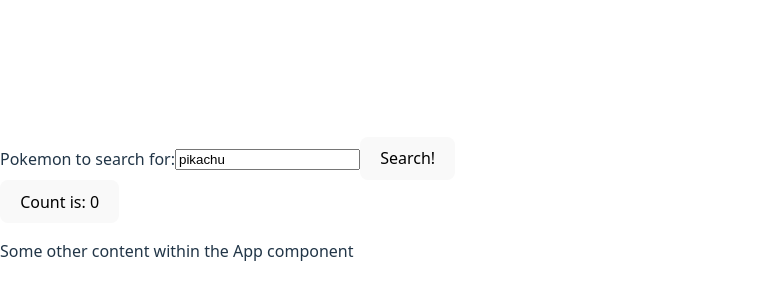
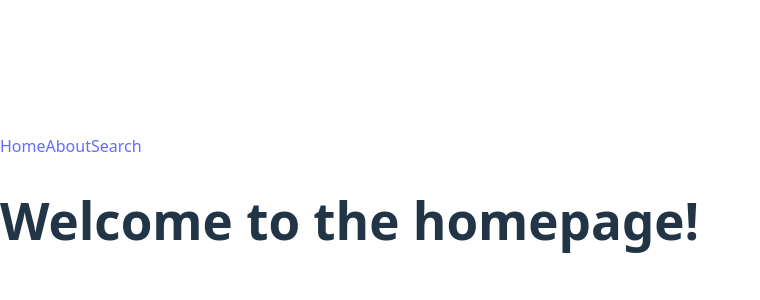
Before and after one commit to AlexStormwood/mar25-t2w06-reactjs-events, a React (Vite) app: page / in a window 1280 px wide. Shown: the part 192-492 px from the top of the page, without its empty margins (0-760 px from the left). Built offline with nearby package versions, Linux system fonts and the light colour scheme.

Commit message:
feat!: actual routing implemented!

```diff
--- a/src/main.jsx
+++ b/src/main.jsx
@@ -2,12 +2,28 @@
 import { createRoot } from 'react-dom/client'
 import './index.css'
 import {App} from './App.jsx'
-import { BrowserRouter } from 'react-router'
+import { BrowserRouter, Route, Routes } from 'react-router'
+import { Homepage } from './pages/Homepage.jsx'
+import { SearchPage } from './pages/SearchPage.jsx'
+import { AboutPage } from './pages/AboutPage.jsx'
 
 createRoot(document.getElementById('root')).render(
   <StrictMode>
     <BrowserRouter>
-      <App />
+
+    <a href="/">Home</a>
+    <a href="/about">About</a>
+    <a href="/search">Search</a>
+
+
+      <Routes>
+        <Route path="/" element={<Homepage />} />
+        <Route path="/about" element={<AboutPage />} />
+        <Route path="/search" element={<SearchPage />} />
+
+      </Routes>
+
+      {/* <App /> */}
     </BrowserRouter>
 
   </StrictMode>,
```
